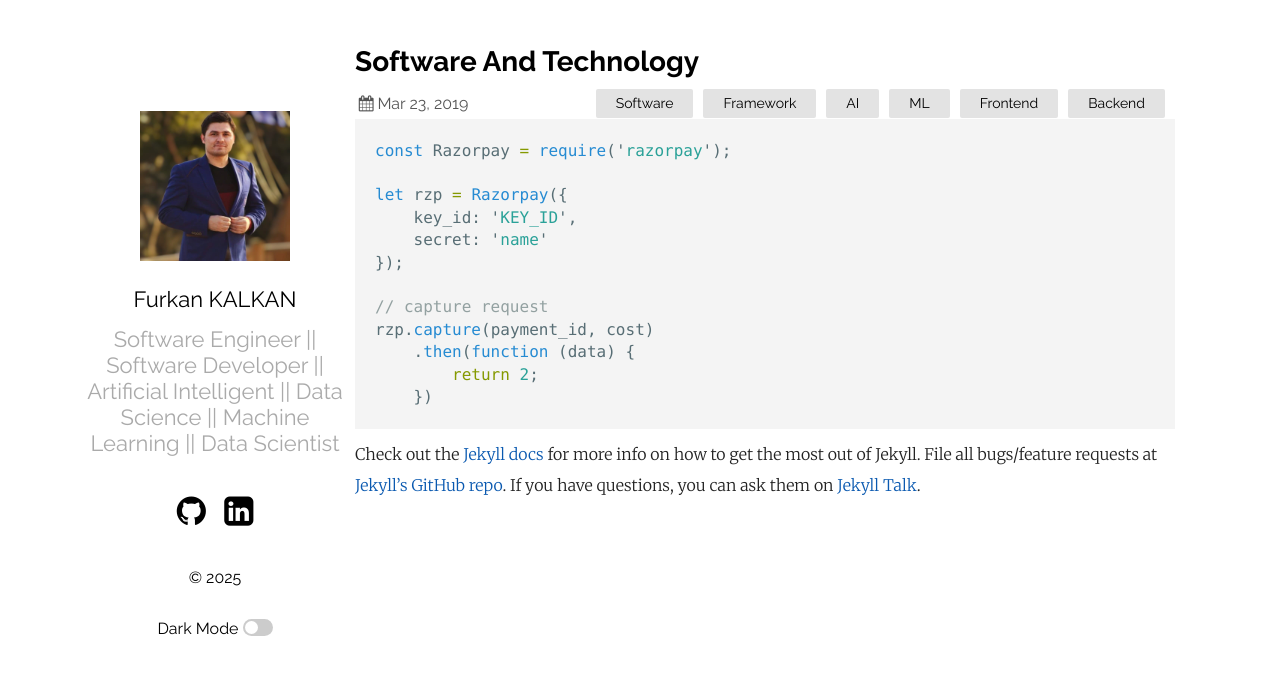
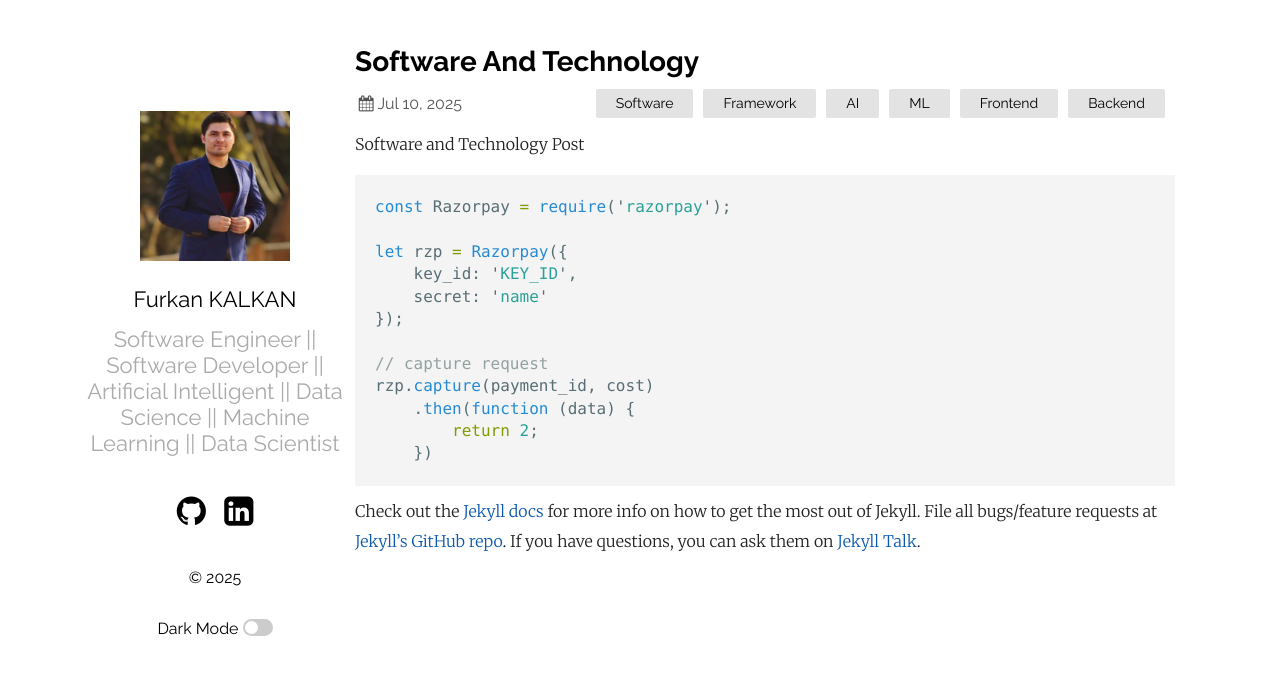
Before and after one commit to Furkan9534/furkan9534.github.io, a Jekyll site: the page built from _posts/2019-03-23-welcome-to-jekyll.markdown, in a window 1280 px wide. Shown: the top 675 px of the page. Built offline with Jekyll 4.4.1, drawn with Linux system fonts in a browser that asks for light colours.

Commit message:
Update 2019-03-23-welcome-to-jekyll.markdown

````diff
--- a/_posts/2019-03-23-welcome-to-jekyll.markdown
+++ b/_posts/2019-03-23-welcome-to-jekyll.markdown
@@ -1,9 +1,11 @@
 ---
 layout: post
 title:  "Software And Technology"
-date:   2019-03-23 21:03:36
+date:   2025-07-10 21:03:36
 categories: Software Framework AI ML Frontend Backend
 ---
+Software and Technology Post
+
 ```javascript
 const Razorpay = require('razorpay');
 
````
